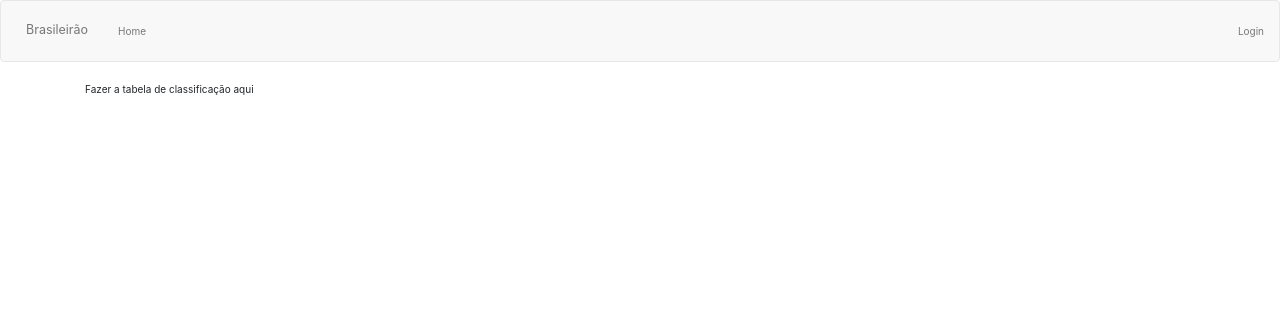
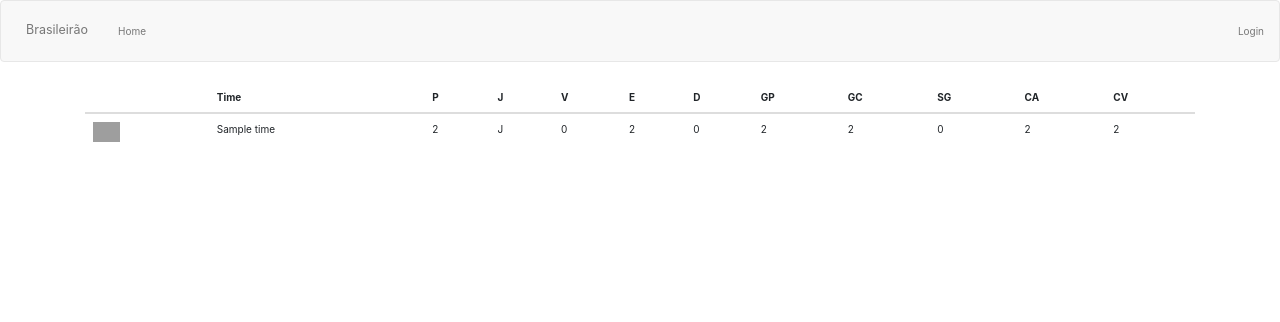
Before and after one commit to Viniciustertuliano/Projeto_Brasileir-o, a Flask app: page / in a window 1280 px wide. Shown: the top 322 px of the page. Run offline with Flask 2, Linux system fonts and the light colour scheme; tables that the repository leaves empty hold one stand-in row (values such as "Sample post"); some libraries are stand-ins or nearby versions; grey boxes are pictures that could not be loaded.

Commit message:
index.html

```diff
--- a/main/templates/index.html
+++ b/main/templates/index.html
@@ -1,5 +1,41 @@
 {% extends "base.html"%}
 
 {% block app_content %}
-	Fazer a tabela de classificação aqui
+<table class="table">
+	<thead>
+	  <tr>
+		<th></th>
+		<th scope="col">Time</th>
+		<th scope="col">P</th>
+		<th scope="col">J</th>
+		<th scope="col">V</th>
+		<th scope="col">E</th>
+		<th scope="col">D</th>
+		<th scope="col">GP</th>
+		<th scope="col">GC</th>
+		<th scope="col">SG</th>
+		<th scope="col">CA</th>
+		<th scope="col">CV</th>
+	</tr>
+	</thead>
+	<tbody>
+		{% for time in times %}
+	  <tr>
+		<th scope="row"><img class="escudo-mini" src="{{ time.escudo }}"></th>
+		<td>{{ time.nome }}</td>
+		<td>{{ time.pontos }}</td>
+		<td> J </td>
+		<td>{{ time.vitorias }}</td>
+		<td>{{ time.empates }}</td>
+		<td>{{ time.derrotas }}</td>
+		<td>{{ time.gols_pro }}</td>
+		<td>{{ time.gols_contra }}</td>
+		<td>{{ time.saldo_gols }}</td>
+		<td>{{ time.cartoes_vermelhos }}</td>
+		<td>{{ time.cartoes_amarelos }}</td>
+	  </tr>
+	  {% endfor %}
+	</tbody>
+  </table>
+
 {% endblock %}
```
Also changed, not shown: jogos/templates/listarjogos.html (+15 -1 lines).
